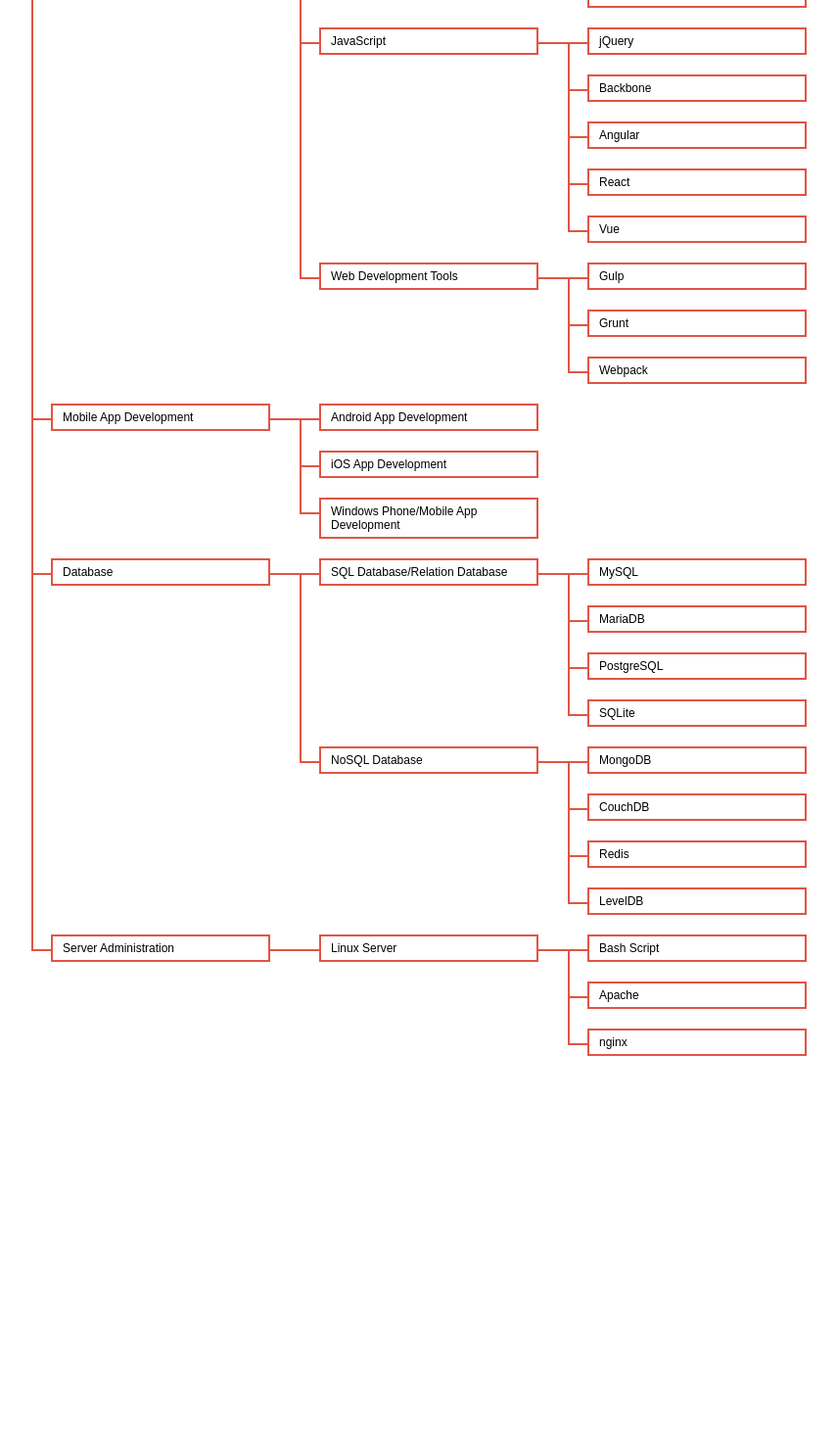
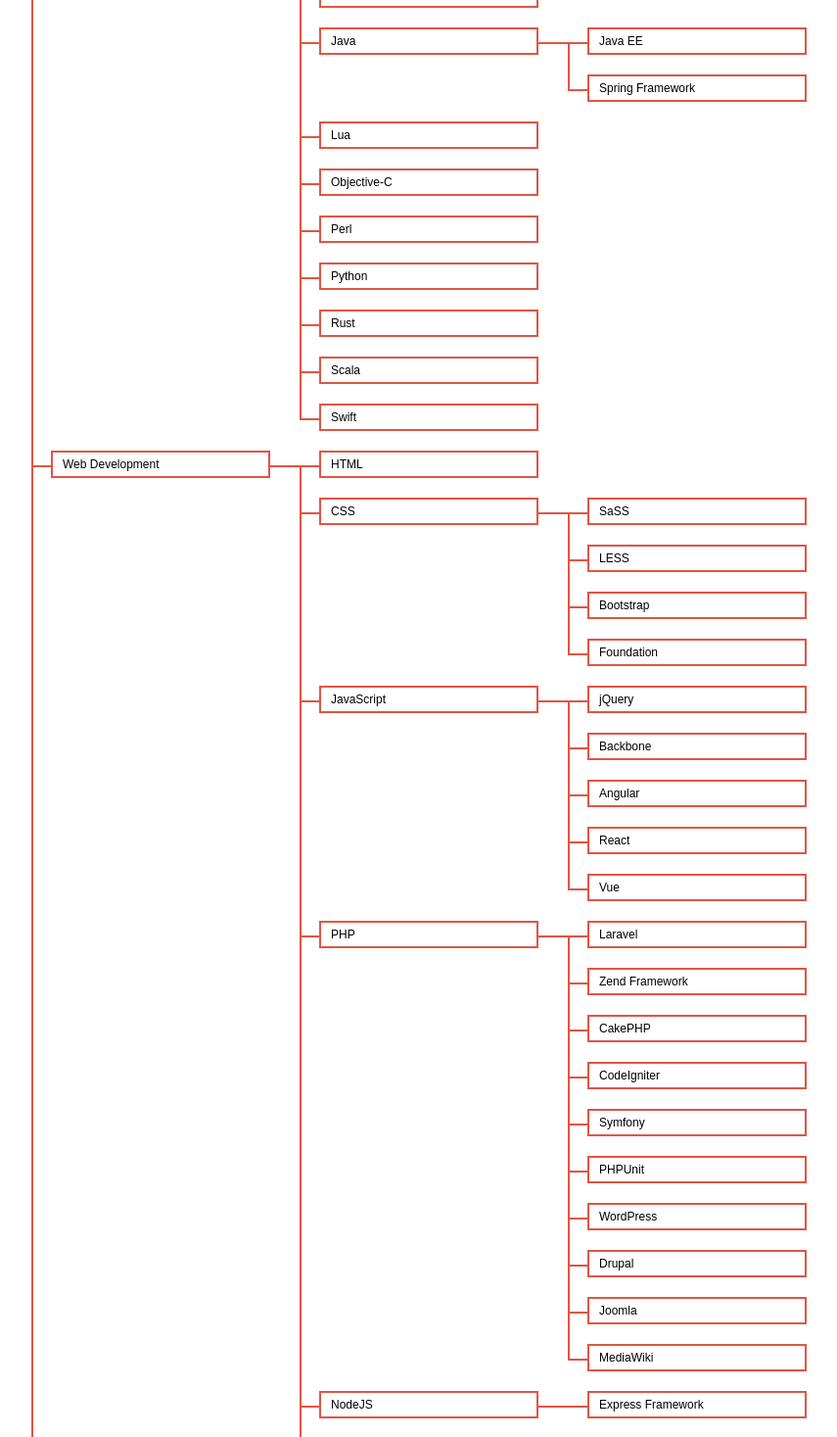
Before and after one commit to guoyunhe/techtree, a React (Create React App) app: page / in a window 1280 px wide. Shown: the part 623-2090 px from the top of the page at 98% size, without its empty margins (242-1097 px from the left). Before the commit the page ends 1741 px from the top, so only its background shows below. Built offline with nearby package versions, Linux system fonts and the light colour scheme.

Commit message:
Update data

```diff
--- a/src/data/techtree.js
+++ b/src/data/techtree.js
@@ -44,6 +44,125 @@
             zh: '开发'
         },
         children: [
+            {
+                id: 'general-programming',
+                names: {
+                    en: 'General Programming',
+                    zh: '通用编程'
+                },
+                children: [
+                    {
+                        id: 'c',
+                        names: {
+                            en: 'C'
+                        },
+                        children: []
+                    },
+                    {
+                        id: 'cpp',
+                        names: {
+                            en: 'C++'
+                        },
+                        children: [
+                            {
+                                id: 'qt',
+                                names: {
+                                    en: 'Qt'
+                                }
+                            },
+                            {
+                                id: 'gtk',
+                                names: {
+                                    en: 'GTK'
+                                }
+                            }
+                        ]
+                    },
+                    {
+                        id: 'csharp',
+                        names: {
+                            en: 'C#'
+                        },
+                        children: []
+                    },
+                    {
+                        id: 'go',
+                        names: {
+                            en: 'Go'
+                        },
+                        children: []
+                    },
+                    {
+                        id: 'java',
+                        names: {
+                            en: 'Java'
+                        },
+                        children: [
+                            {
+                                id: 'java-ee',
+                                names: {
+                                    en: 'Java EE'
+                                }
+                            },
+                            {
+                                id: 'spring',
+                                names: {
+                                    en: 'Spring Framework'
+                                }
+                            }
+                        ]
+                    },
+                    {
+                        id: 'lua',
+                        names: {
+                            en: 'Lua'
+                        },
+                        children: []
+                    },
+                    {
+                        id: 'objective-c',
+                        names: {
+                            en: 'Objective-C'
+                        },
+                        children: []
+                    },
+                    {
+                        id: 'perl',
+                        names: {
+                            en: 'Perl'
+                        },
+                        children: []
+                    },
+                    {
+                        id: 'python',
+                        names: {
+                            en: 'Python'
+                        },
+                        children: []
+                    },
+                    {
+                        id: 'rust',
+                        names: {
+                            en: 'Rust'
+                        },
+                        children: []
+                    },
+                    {
+                        id: 'scala',
+                        names: {
+                            en: 'Scala'
+                        },
+                        children: []
+                    },
+                    {
+                        id: 'swift',
+                        names: {
+                            en: 'Swift'
+                        },
+                        children: []
+                    }
+                ]
+            },
             {
                 id: 'web-dev',
                 names: {
@@ -123,6 +242,89 @@
                                 id: 'vue',
                                 names: {
                                     en: 'Vue'
+                                }
+                            }
+                        ]
+                    },
+                    {
+                        id: 'php',
+                        names: {
+                            en: 'PHP'
+                        },
+                        children: [
+                            {
+                                id: 'laravel',
+                                names: {
+                                    en: 'Laravel'
+                                }
+                            },
+                            {
+                                id: 'zend',
+                                names: {
+                                    en: 'Zend Framework'
+                                }
+                            },
+                            {
+                                id: 'cakephp',
+                                names: {
+                                    en: 'CakePHP'
+                                }
+                            },
+                            {
+                                id: 'codeigniter',
+                                names: {
+                                    en: 'CodeIgniter'
+                                }
+                            },
+                            {
+                                id: 'symfony',
+                                names: {
+                                    en: 'Symfony'
+                                }
+                            },
+                            {
+                                id: 'phpunit',
+                                names: {
+                                    en: 'PHPUnit'
+                                }
+                            },
+                            {
+                                id: 'wordpress',
+                                names: {
+                                    en: 'WordPress'
+                                }
+                            },
+                            {
+                                id: 'drupal',
+                                names: {
+                                    en: 'Drupal'
+                                }
+                            },
+                            {
+                                id: 'joomla',
+                                names: {
+                                    en: 'Joomla'
+                                }
+                            },
+                            {
+                                id: 'mediawiki',
+                                names: {
+                                    en: 'MediaWiki'
+                                }
+                            }
+                        ]
+                    },
+                    {
+                        id: 'nodejs',
+                        names: {
+                            en: 'NodeJS'
+                        },
+                        children: [
+                            {
+                                id: 'express',
+                                names: {
+                                    en: 'Express Framework',
+                                    zh: 'Express 框架'
                                 }
                             }
                         ]
```
